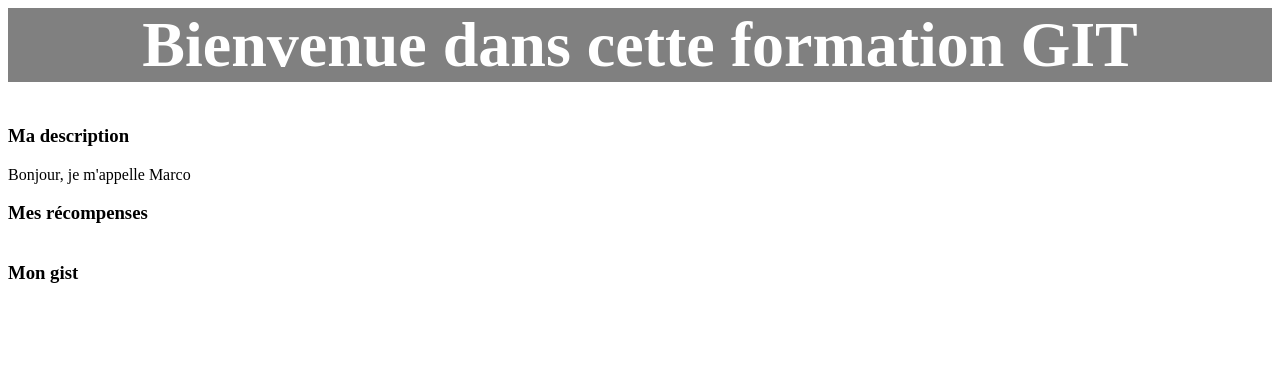
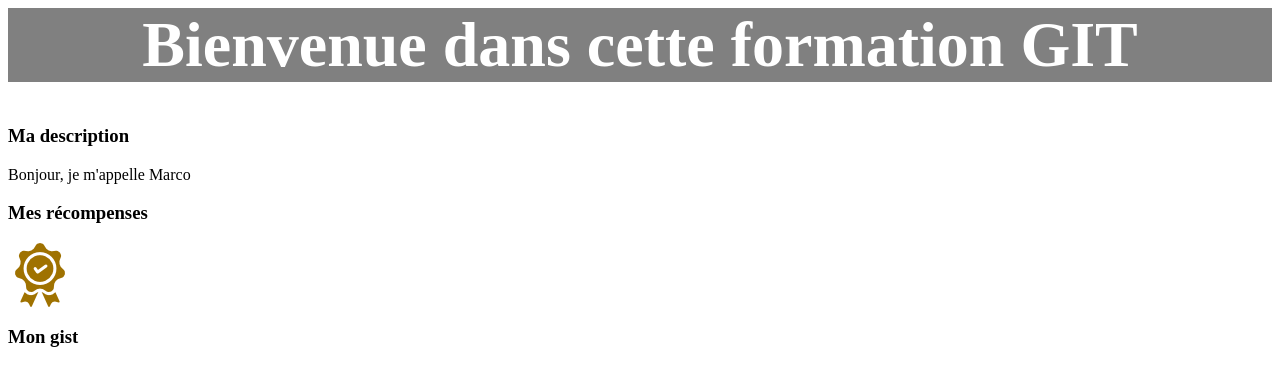
Before and after one commit to Ocram-261/mon_site_web, a plain HTML site: page index.html in a window 1280 px wide. Drawn offline with Linux system fonts and the light colour scheme.

Commit message:
#2: ajouts des images_v2

```diff
--- a/index.html
+++ b/index.html
@@ -19,7 +19,7 @@
 		<!-- RECOMPENSE --->
 		<div>
 			<h3>Mes récompenses</h3>
-			<p><img src="images\" alt=""></p>
+			<p><img src="images\medal_bronze.png" alt=""></p>
 		</div>
 
 		<!-- Mon gist --->
```
